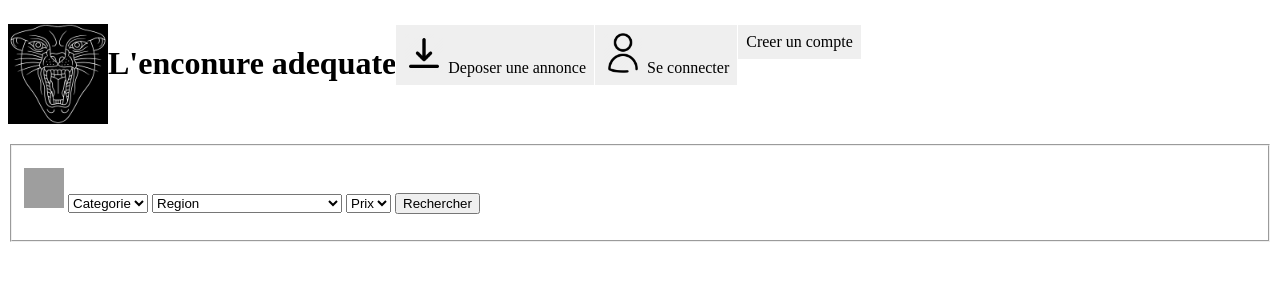
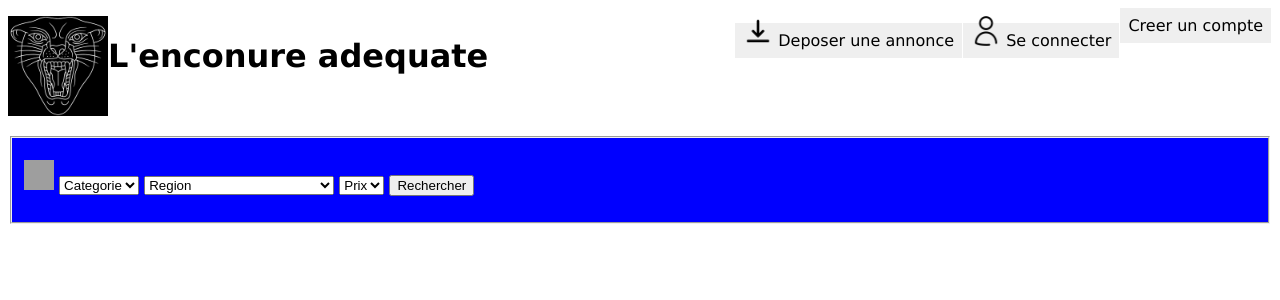
Before and after one commit to BaptSeg/Projet---PHP---S3, a PHP site: page /view/accueil.view.php in a window 1280 px wide. Shown: the top 300 px of the page. Run offline with PHP 8.4, Linux system fonts and the light colour scheme; the template is opened without the code that fills it, so the values that code supplies are empty; grey boxes are pictures that could not be loaded.

Commit message:
debut css (2)

```diff
--- a/view/accueil.css
+++ b/view/accueil.css
@@ -1,13 +1,25 @@
 ul {
   padding:0;
   display: flex;
-	flex-flow : row wrap;
-  justify-content: center; /*alignement centre dans l’axe de lecture principal*/
+	flex-direction: row;
+  justify-content: space-between;
 }
 
 ul li{
   list-style-type:none;
   text-decoration: none;
+}
+
+.ctg{
+  display: flex;
+	flex-direction: row;
+  align-content: flex-start;
+}
+
+.ctd{
+  display: flex;
+	flex-direction: row;
+  align-content: flex-end;
 }
 
 ul li a{
@@ -17,16 +29,14 @@ ul li a{
   	border: 1px solid white;
     margin-left: -1px; /* pour enlever la double bordure*/
   	padding:0.5em;
-  	display: inline-block;
   }
 
-header{
-    display: flex;
-    justify-content:
+body{
+  font-family: Verdana, sans-serif;
 }
 
-a{
-
+fieldset{
+  background-color: blue;
 }
 
 .recherche {
--- a/view/accueil.view.php
+++ b/view/accueil.view.php
@@ -9,28 +9,32 @@
   <header>
 
     <ul class="Entete">
+      <div class="ctg">
       <li> <img src="./L'enconure adequate.png" alt="logo" height="100 px" width="100 px"> </li>
       <li> <h1>L'enconure adequate</h1> </li>
+      </div>
+      <div class="ctd">
       <li>
         <a href="../view/test.html">
-        <img src="../model/data/icone_deposer_annonce.png" alt="icon_deposer_annonce" height="40 px" width="40 px">
+        <img src="../model/data/icone_deposer_annonce.png" alt="icon_deposer_annonce" height="30 px" width="30 px">
         Deposer une annonce
         </a>
       </li>
       <li>
         <a href="../view/test.html">
-        <img src="../model/data/icone_utilisateur.png" alt="icon_user" height="40 px" width="40 px">
+        <img src="../model/data/icone_utilisateur.png" alt="icon_user" height="30 px" width="30 px">
         Se connecter
         </a>
       </li>
       <li> <a href="../view/test.html">Creer un compte</a> </li>
+      </div>
     </ul>
 
   </header>
   <form method="post" action="../controler/acceuil.ctrl.php">
     <fieldset>
       <p>
-        <img src="../model/data/icone_categories.png" alt="icon_user" height="40 px" width="40 px">
+        <img src="../model/data/icone_categories.png" alt="icon_user" height="30 px" width="30 px">
         <select name="Categorie" id="Categorie">
           <option value="" selected>Categorie</option>
 
```
